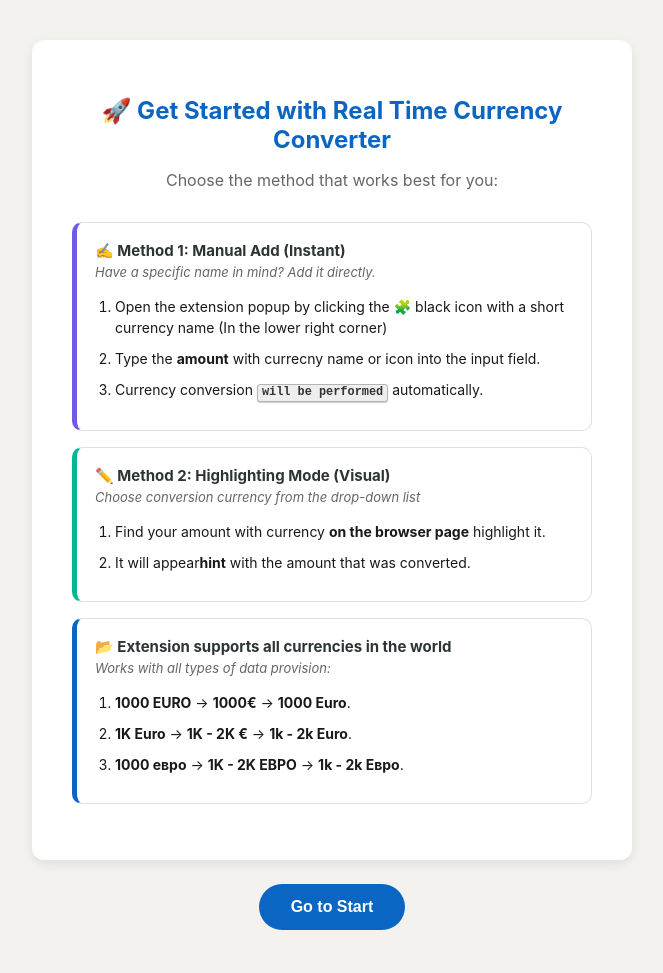
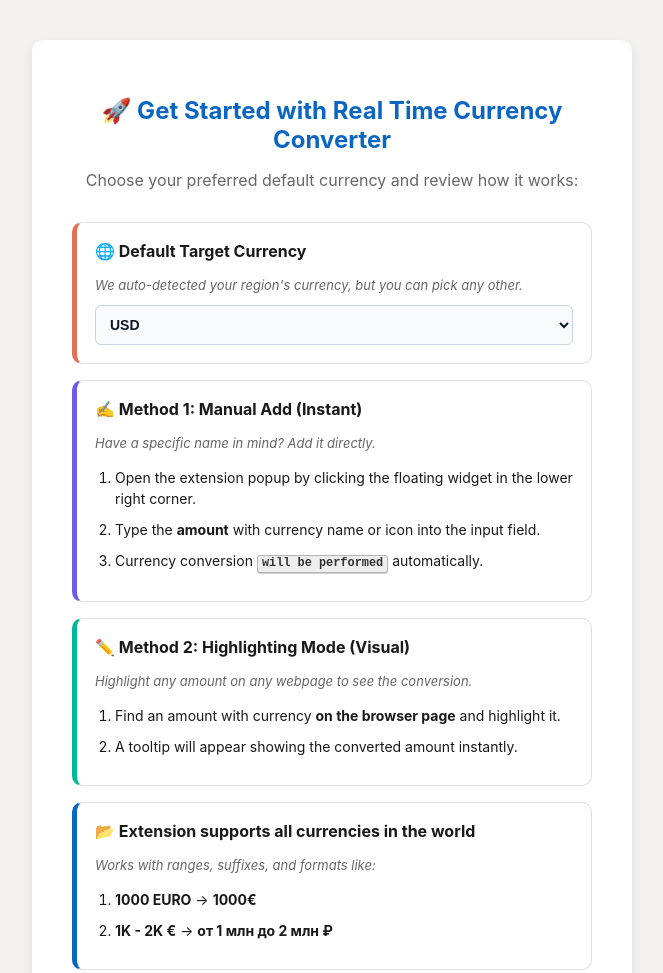
Before and after one commit to vaskocuturilo/Real-time-Currency-Converter, a browser extension: page pages/welcome.html in a window 1280 px wide. Shown: the top 973 px of the page, without its empty margins (308-971 px from the left). Drawn offline with Linux system fonts and the light colour scheme.

Commit message:
DV-00024: Add functionality default currency selection

```diff
--- a/pages/welcome.html
+++ b/pages/welcome.html
@@ -76,15 +76,6 @@
       line-height: 1.5;
     }
 
-    .badge {
-      background: #00b894;
-      color: white;
-      padding: 2px 8px;
-      border-radius: 4px;
-      font-size: 10px;
-      vertical-align: middle;
-    }
-
     #saveBtn {
       background: var(--primary);
       color: white;
@@ -137,27 +128,33 @@
       font-style: italic;
     }
 
-    /* Color Coding */
     .manual {
       border-left: 5px solid #6c5ce7;
     }
 
-    /* Purple */
     .pencil {
       border-left: 5px solid #00b894;
     }
 
-    /* Green */
     .bulk {
       border-left: 5px solid #0a66c2;
     }
 
-    /* LinkedIn Blue */
+    .currency-setup {
+      border-left: 5px solid #e17055;
+    }
 
-    h3 {
-      font-size: 15px;
-      margin: 0;
-      color: #2d3436;
+    #currencySelect {
+      width: 100%;
+      padding: 10px;
+      border-radius: 6px;
+      border: 1px solid #cbd5e1;
+      background: #f8fafc;
+      font-size: 14px;
+      font-weight: 600;
+      color: #0f172a;
+      outline: none;
+      cursor: pointer;
     }
   </style>
 </head>
@@ -166,42 +163,49 @@
   <div class="container">
     <div class="card">
       <h1>🚀 Get Started with Real Time Currency Converter</h1>
-      <p class="subtitle">Choose the method that works best for you:</p>
+      <p class="subtitle">Choose your preferred default currency and review how it works:</p>
+
+      <!-- Currency Setup Box -->
+      <div class="method-box currency-setup">
+        <h3>🌐 Default Target Currency</h3>
+        <p class="method-desc">We auto-detected your region's currency, but you can pick any other.</p>
+        <select id="currencySelect">
+          <!-- Populated dynamically via welcome.js -->
+        </select>
+      </div>
 
       <div class="method-box manual">
         <h3>✍️ Method 1: Manual Add (Instant)</h3>
         <p class="method-desc">Have a specific name in mind? Add it directly.</p>
         <ol>
-          <li>Open the extension popup by clicking the 🧩 black icon with a short currency name (In the lower right
-            corner)</li>
-          <li>Type the <strong>amount</strong> with currecny name or icon into the input field.</li>
+          <li>Open the extension popup by clicking the floating widget in the lower right corner.</li>
+          <li>Type the <strong>amount</strong> with currency name or icon into the input field.</li>
           <li>Currency conversion <kbd>will be performed</kbd> automatically.</li>
         </ol>
       </div>
 
       <div class="method-box pencil">
         <h3>✏️ Method 2: Highlighting Mode (Visual)</h3>
-        <p class="method-desc">Choose conversion currency from the drop-down list</p>
+        <p class="method-desc">Highlight any amount on any webpage to see the conversion.</p>
         <ol>
-          <li>Find your amount with currency <strong>on the browser page</strong> highlight it.</li>
-          <li>It will appear<strong>hint</strong> with the amount that was converted.</li>
+          <li>Find an amount with currency <strong>on the browser page</strong> and highlight it.</li>
+          <li>A tooltip will appear showing the converted amount instantly.</li>
         </ol>
       </div>
 
       <div class="method-box bulk">
         <h3>📂 Extension supports all currencies in the world</h3>
-        <p class="method-desc">Works with all types of data provision:</p>
+        <p class="method-desc">Works with ranges, suffixes, and formats like:</p>
         <ol>
-          <li><strong>1000 EURO</strong> -> <strong>1000€</strong> -> <strong>1000 Euro</strong>.</li>
-          <li><strong>1K Euro</strong> -> <strong>1K - 2K €</strong> -> <strong>1k - 2k Euro</strong>.</li>
-          <li><strong>1000 евро</strong> -> <strong>1K - 2K ЕВРО</strong> -> <strong>1k - 2k Евро</strong>.</li>
+          <li><strong>1000 EURO</strong> -> <strong>1000€</strong></li>
+          <li><strong>1K - 2K €</strong> -> <strong>от 1 млн до 2 млн ₽</strong></li>
         </ol>
       </div>
     </div>
 
     <button id="saveBtn">Go to Start</button>
   </div>
-  <script src="welcome.js"></script>
+  <script type="module" src="welcome.js"></script>
 </body>
 
 </html>
--- a/pages/welcome.js
+++ b/pages/welcome.js
@@ -1,10 +1,38 @@
+import { UNIQUE_CURRENCIES } from '../constants.js';
+import { detectDefaultCurrency } from '../utils/locale.js';
+
+document.addEventListener('DOMContentLoaded', () => {
+    const selectElement = document.getElementById('currencySelect');
+
+    UNIQUE_CURRENCIES.forEach(code => {
+        const option = document.createElement('option');
+        option.value = code;
+        option.textContent = code;
+        selectElement.appendChild(option);
+    });
+
+    const defaultCurrency = detectDefaultCurrency();
+    if (defaultCurrency && UNIQUE_CURRENCIES.includes(defaultCurrency)) {
+        selectElement.value = defaultCurrency;
+    }
+});
+
 document.getElementById('saveBtn').addEventListener('click', async () => {
+    const selectedCurrency = document.getElementById('currencySelect').value;
+
     const settings = {
-        hasSeenOnboarding: true
+        hasSeenOnboarding: true,
+        targetCurrency: selectedCurrency
     };
 
     await chrome.storage.local.set(settings);
 
-    document.querySelector('.container').innerHTML = "<h1>Welcome to the Real Time Currency Converter</h1><p>This tab will close automaticaly. Click the extension icon to start work.</p>";
+    document.querySelector('.container').innerHTML = `
+        <div class="card">
+            <h1>🎉 You're All Set!</h1>
+            <p>Your default currency has been saved as <strong>${selectedCurrency}</strong>.</p>
+            <p class="subtitle">This tab will close automatically. You can now use the extension on any webpage!</p>
+        </div>
+    `;
     setTimeout(() => window.close(), 3000);
 });
--- a/utils/locale.js
+++ b/utils/locale.js
@@ -17,7 +17,7 @@ export function detectDefaultCurrency() {
             return LANG_TO_CURRENCY[primaryLang];
         }
     } catch (err) {
-        console.error('Failed to detect default currency from locale:', err);
+        console.error('Failed to detect currency from browser locale:', err);
     }
     return 'USD';
 }
```
